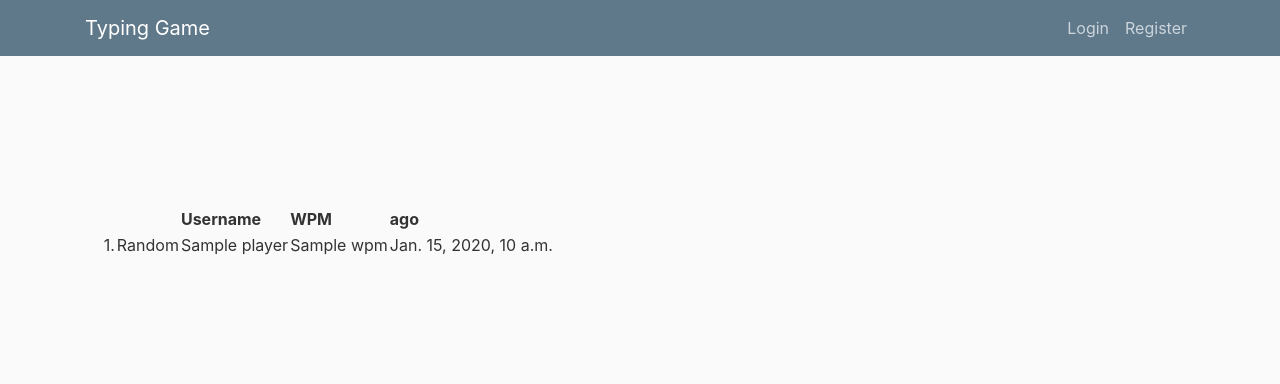
After one commit to ApostolApostolov/Typing_game_django, a Django app: template game/templates/game/statistics.html in a window 1280 px wide. The commit adds this page. Shown: the top 384 px of the page. Run offline with Django 4.2, Linux system fonts and the light colour scheme; the template is opened without the code that fills it: most values are stand-ins (such as "Sample title", 1, 10 or a date in 2020); some libraries are stand-ins or nearby versions.

Commit message:
Update base & home, added statisics

```diff
--- a/game/templates/game/base.html
+++ b/game/templates/game/base.html
@@ -32,8 +32,7 @@
             </button>
             <div class="collapse navbar-collapse" id="navbarToggle">
               <div class="navbar-nav mr-auto">
-                <a class="nav-item nav-link" href="{}">Home</a>
-                <a class="nav-item nav-link" href="{}">About</a>
+
               </div>
               <!-- Navbar Right Side -->
               <div class="navbar-nav">
@@ -63,11 +62,11 @@
         <div class="col-md-4">
           <div id= "information-result" class="content-section">
               <h3>Result</h3>
-              <p id= "WPM" class='large-letters'> 35 WPM
+              <p id= "WPM" class='large-letters'>
               <ul class="list-group">
                   <li  id='information-mistakes' class="list-group-item list-group-item-light">Mistakes </li>
                   <li class="list-group-item list-group-item-light">Score - </li>
-                  <li id="accuracy" class="list-group-item list-group-item-light">Accuracy</li>
+                  <li id="accuracy" class="list-group-item list-group-item-light">Accuracy -</li>
                   <li class="list-group-item list-group-item-light">etc</li>
               </ul>
               </p>
--- a/game/templates/game/home.html
+++ b/game/templates/game/home.html
@@ -5,7 +5,9 @@
 <div class="d-flex flex-column">
 
     <a class="btn btn-primary btn-sm mt-1 mb-1" href="{%url 'typing-game-actual'%}">Start</a>
-    <a class="btn btn-primary btn-sm mt-1 mb-1" href="{ }">Statistics</a>
+    <a class="btn btn-primary btn-sm mt-1 mb-1" href="{% url 'typing-game-stat'%}">Statistics</a>
+
+
 
 </div>
 
--- /dev/null
+++ b/game/templates/game/statistics.html
@@ -0,0 +1,29 @@
+{% extends "game/base.html"%}
+
+{% block content%}
+<div class="col-md-8 h-100 d-flex align-items-center justify-content-center">
+  <table>
+    <thead>
+        <th></th>
+        <th></th>
+        <th>Username</th>
+        <th>WPM</th>
+        <th>ago</th>
+    </thead>
+
+    <tbody>
+        {% for result in wordPerMinute %}
+        <tr>
+            <td >{{ forloop.counter}}.</td>
+            <td>Random</td>
+            <td>{{result.player}}</td>
+            <td>{{result.wpm}}</td>
+            <td>{{result.date_posted}}</td>
+        </tr>
+        {% endfor %}
+    </tbody>
+  </table>
+</div>
+
+
+{%endblock content%}
```
